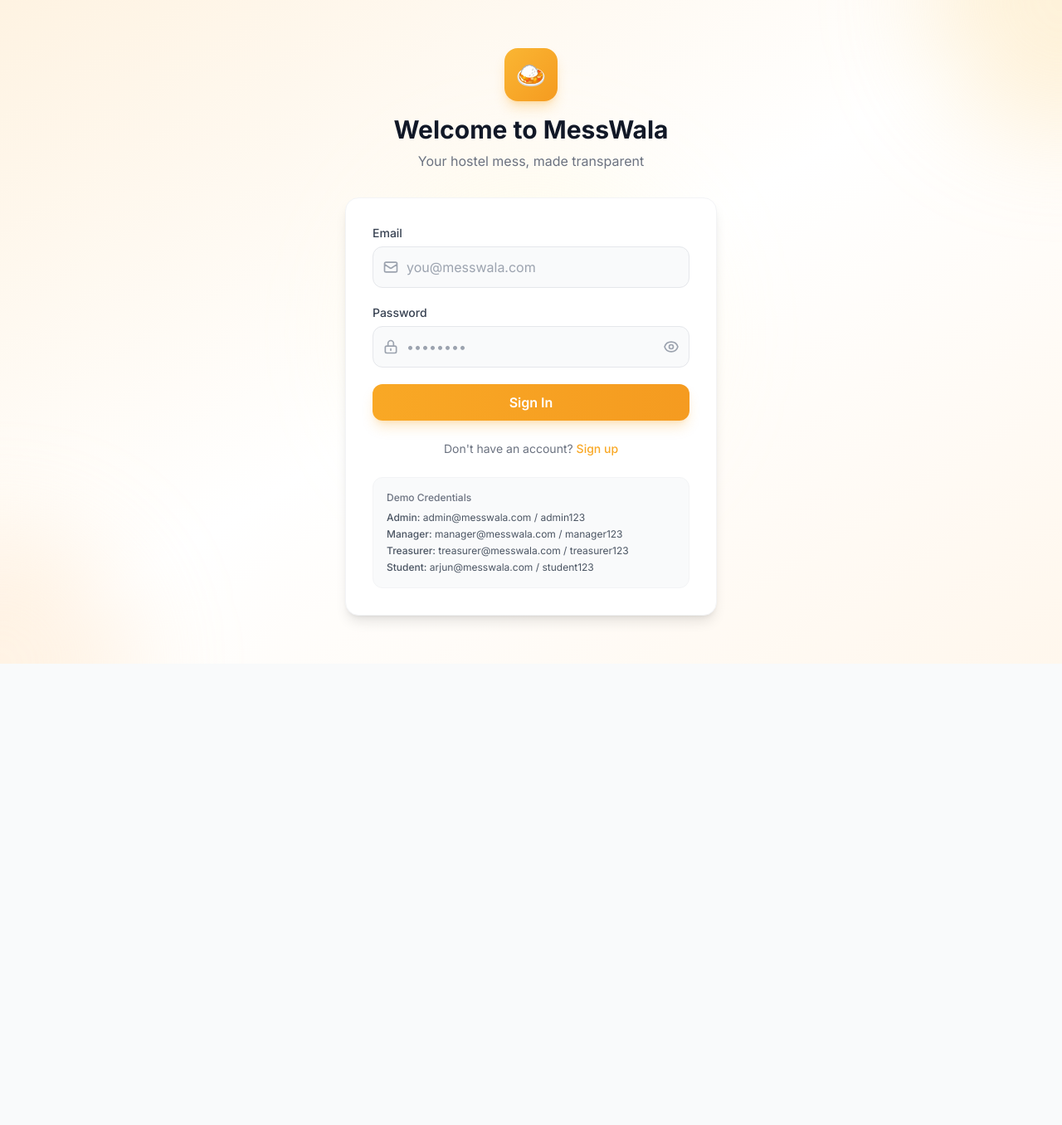
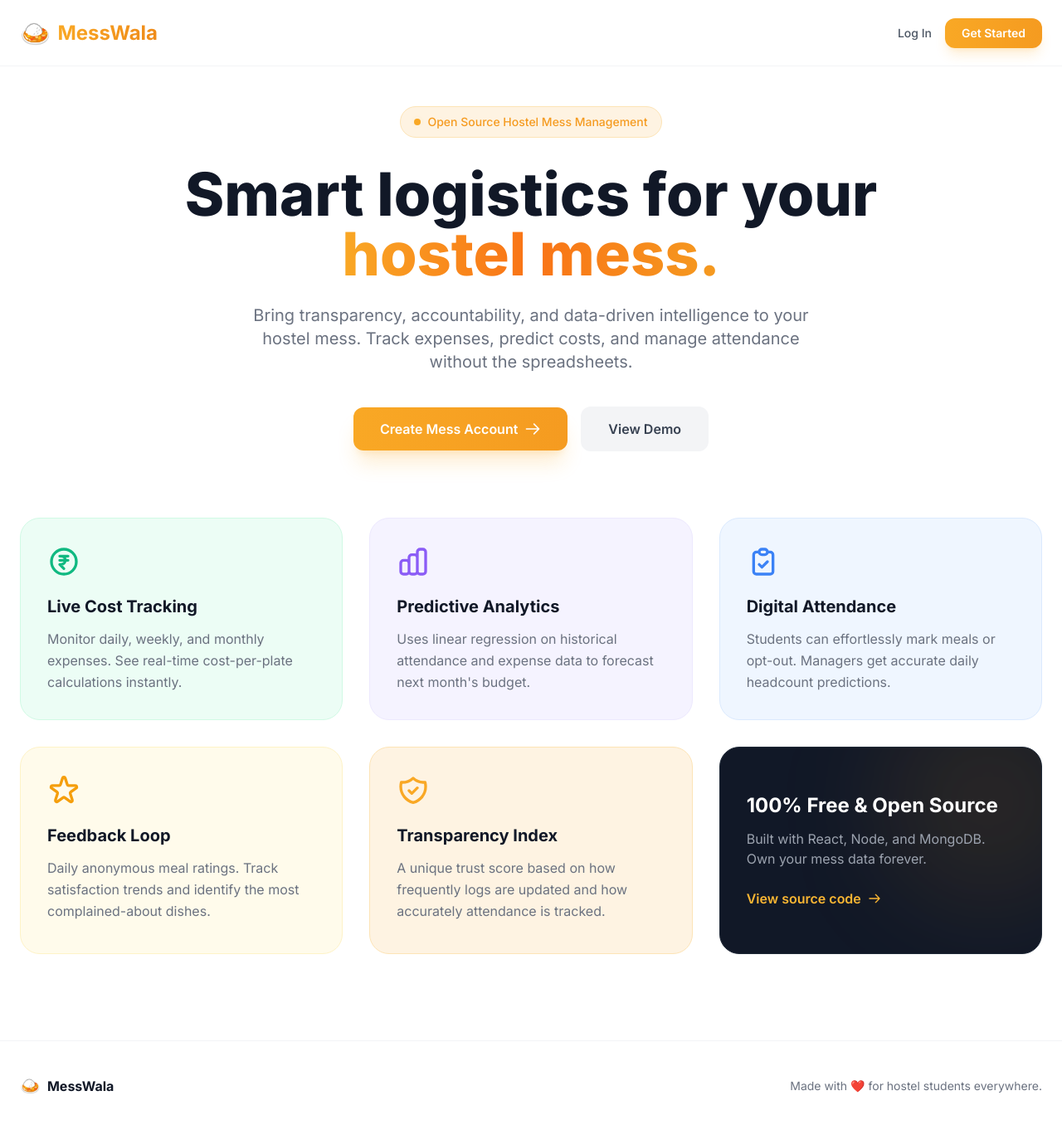
Before and after one commit to soumyadeepsarkar-2004/MessWala, a React (Vite) app in the folder frontend/: page / in a window 1280 px wide. Before the commit this address led to /login. Shown: the top 1356 px of the page at 83% size. Before the commit the page ends 800 px from the top, so only its background shows below. Built offline with nearby package versions, Linux system fonts and the light colour scheme; no server answers.

Commit message:
Deployment configs to fix Railway build and Vercel routing

```diff
--- a/frontend/src/App.jsx
+++ b/frontend/src/App.jsx
@@ -10,6 +10,7 @@ import AnalyticsPage from './pages/AnalyticsPage';
 import FeedbackPage from './pages/FeedbackPage';
 import MenuPage from './pages/MenuPage';
 import TasksPage from './pages/TasksPage';
+import HomePage from './pages/HomePage';
 
 const ProtectedRoute = ({ children, roles }) => {
     const { user, loading } = useAuth();
@@ -36,6 +37,7 @@ export default function App() {
             {user && <Navbar />}
             <main className={user ? 'pt-16' : ''}>
                 <Routes>
+                    <Route path="/" element={user ? <Navigate to="/dashboard" /> : <HomePage />} />
                     <Route path="/login" element={user ? <Navigate to="/dashboard" /> : <LoginPage />} />
                     <Route path="/register" element={user ? <Navigate to="/dashboard" /> : <RegisterPage />} />
                     <Route path="/dashboard" element={<ProtectedRoute><DashboardPage /></ProtectedRoute>} />
@@ -45,7 +47,7 @@ export default function App() {
                     <Route path="/feedback" element={<ProtectedRoute><FeedbackPage /></ProtectedRoute>} />
                     <Route path="/menu" element={<ProtectedRoute><MenuPage /></ProtectedRoute>} />
                     <Route path="/tasks" element={<ProtectedRoute><TasksPage /></ProtectedRoute>} />
-                    <Route path="*" element={<Navigate to={user ? '/dashboard' : '/login'} />} />
+                    <Route path="*" element={<Navigate to={user ? '/dashboard' : '/'} />} />
                 </Routes>
             </main>
         </div>
--- /dev/null
+++ b/frontend/src/pages/HomePage.jsx
@@ -0,0 +1,131 @@
+import { Link } from 'react-router-dom';
+import { HiOutlineChartBar, HiOutlineCurrencyRupee, HiOutlineClipboardCheck, HiOutlineStar, HiOutlineShieldCheck, HiOutlineArrowRight } from 'react-icons/hi';
+
+export default function HomePage() {
+    return (
+        <div className="min-h-screen bg-white dark:bg-dark-950 transition-colors duration-300 selection:bg-primary-500/30">
+            {/* Header */}
+            <header className="fixed top-0 left-0 right-0 z-50 h-20 bg-white/80 dark:bg-dark-950/80 backdrop-blur-xl border-b border-gray-100 dark:border-dark-800">
+                <div className="max-w-7xl mx-auto px-6 h-full flex items-center justify-between">
+                    <div className="flex items-center gap-2 group">
+                        <span className="text-3xl">🍛</span>
+                        <span className="text-2xl font-bold bg-gradient-to-r from-primary-500 to-primary-700 bg-clip-text text-transparent">
+                            MessWala
+                        </span>
+                    </div>
+                    <div className="flex items-center gap-4">
+                        <Link to="/login" className="text-sm font-medium text-gray-600 dark:text-gray-300 hover:text-gray-900 dark:hover:text-white transition-colors">
+                            Log In
+                        </Link>
+                        <Link to="/register" className="btn-primary py-2 px-5 text-sm shadow-lg shadow-primary-500/20">
+                            Get Started
+                        </Link>
+                    </div>
+                </div>
+            </header>
+
+            {/* Hero Section */}
+            <main className="pt-32 pb-16 px-6">
+                <div className="max-w-7xl mx-auto">
+                    <div className="text-center max-w-4xl mx-auto mb-20 animate-slide-up">
+                        <div className="inline-flex items-center gap-2 px-4 py-2 rounded-full bg-primary-50 dark:bg-primary-900/10 text-primary-600 dark:text-primary-400 font-medium text-sm mb-8 border border-primary-100 dark:border-primary-900/30">
+                            <span className="relative flex h-2 w-2">
+                                <span className="animate-ping absolute inline-flex h-full w-full rounded-full bg-primary-400 opacity-75"></span>
+                                <span className="relative inline-flex rounded-full h-2 w-2 bg-primary-500"></span>
+                            </span>
+                            Open Source Hostel Mess Management
+                        </div>
+                        <h1 className="text-5xl md:text-7xl font-extrabold text-gray-900 dark:text-white leading-tight mb-6">
+                            Smart logistics for your <br className="hidden md:block" />
+                            <span className="bg-gradient-to-r from-primary-500 via-orange-500 to-primary-600 bg-clip-text text-transparent">
+                                hostel mess.
+                            </span>
+                        </h1>
+                        <p className="text-lg md:text-xl text-gray-500 dark:text-gray-400 mb-10 max-w-2xl mx-auto leading-relaxed">
+                            Bring transparency, accountability, and data-driven intelligence to your hostel mess. Track expenses, predict costs, and manage attendance without the spreadsheets.
+                        </p>
+                        <div className="flex flex-col sm:flex-row items-center justify-center gap-4">
+                            <Link to="/register" className="w-full sm:w-auto btn-primary py-3.5 px-8 text-base shadow-xl shadow-primary-500/20 flex items-center justify-center gap-2 group">
+                                Create Mess Account
+                                <HiOutlineArrowRight className="w-5 h-5 group-hover:translate-x-1 transition-transform" />
+                            </Link>
+                            <Link to="/login" className="w-full sm:w-auto px-8 py-3.5 rounded-xl font-semibold text-gray-700 dark:text-gray-200 bg-gray-100 dark:bg-dark-800 hover:bg-gray-200 dark:hover:bg-dark-700 transition-all text-base border border-transparent dark:border-dark-700 flex items-center justify-center">
+                                View Demo
+                            </Link>
+                        </div>
+                    </div>
+
+                    {/* Features Grid */}
+                    <div className="grid grid-cols-1 md:grid-cols-2 lg:grid-cols-3 gap-8 mt-16 animate-slide-up" style={{ animationDelay: '200ms' }}>
+                        {[
+                            {
+                                icon: HiOutlineCurrencyRupee,
+                                title: 'Live Cost Tracking',
+                                desc: 'Monitor daily, weekly, and monthly expenses. See real-time cost-per-plate calculations instantly.',
+                                color: 'text-emerald-500',
+                                bg: 'bg-emerald-50 dark:bg-emerald-900/10 border-emerald-100 dark:border-emerald-900/30'
+                            },
+                            {
+                                icon: HiOutlineChartBar,
+                                title: 'Predictive Analytics',
+                                desc: 'Uses linear regression on historical attendance and expense data to forecast next month\'s budget.',
+                                color: 'text-violet-500',
+                                bg: 'bg-violet-50 dark:bg-violet-900/10 border-violet-100 dark:border-violet-900/30'
+                            },
+                            {
+                                icon: HiOutlineClipboardCheck,
+                                title: 'Digital Attendance',
+                                desc: 'Students can effortlessly mark meals or opt-out. Managers get accurate daily headcount predictions.',
+                                color: 'text-blue-500',
+                                bg: 'bg-blue-50 dark:bg-blue-900/10 border-blue-100 dark:border-blue-900/30'
+                            },
+                            {
+                                icon: HiOutlineStar,
+                                title: 'Feedback Loop',
+                                desc: 'Daily anonymous meal ratings. Track satisfaction trends and identify the most complained-about dishes.',
+                                color: 'text-amber-500',
+                                bg: 'bg-amber-50 dark:bg-amber-900/10 border-amber-100 dark:border-amber-900/30'
+                            },
+                            {
+                                icon: HiOutlineShieldCheck,
+                                title: 'Transparency Index',
+                                desc: 'A unique trust score based on how frequently logs are updated and how accurately attendance is tracked.',
+                                color: 'text-primary-500',
+                                bg: 'bg-primary-50 dark:bg-primary-900/10 border-primary-100 dark:border-primary-900/30'
+                            },
+                        ].map((feat, i) => (
+                            <div key={i} className={`p-8 rounded-3xl border ${feat.bg} transition-transform hover:-translate-y-1 duration-300`}>
+                                <feat.icon className={`w-10 h-10 ${feat.color} mb-5`} />
+                                <h3 className="text-xl font-bold text-gray-900 dark:text-white mb-3">{feat.title}</h3>
+                                <p className="text-gray-500 dark:text-gray-400 leading-relaxed">{feat.desc}</p>
+                            </div>
+                        ))}
+
+                        {/* FOSS Callout */}
+                        <div className="p-8 rounded-3xl bg-gray-900 dark:bg-black border border-gray-800 flex flex-col justify-center items-start text-left min-h-[250px] relative overflow-hidden group">
+                            <div className="absolute top-0 right-0 p-32 bg-primary-500/10 rounded-full blur-3xl -mr-16 -mt-16 group-hover:bg-primary-500/20 transition-all duration-700"></div>
+                            <h3 className="text-2xl font-bold text-white mb-3 relative z-10">100% Free & Open Source</h3>
+                            <p className="text-gray-400 mb-6 relative z-10">Built with React, Node, and MongoDB. Own your mess data forever.</p>
+                            <a href="https://github.com/soumyadeepsarkar-2004/MessWala" target="_blank" rel="noreferrer" className="text-primary-400 font-semibold flex items-center gap-2 hover:text-primary-300 transition-colors relative z-10">
+                                View source code <HiOutlineArrowRight className="w-4 h-4" />
+                            </a>
+                        </div>
+                    </div>
+                </div>
+            </main>
+
+            {/* Footer */}
+            <footer className="border-t border-gray-100 dark:border-dark-800 py-10 mt-10">
+                <div className="max-w-7xl mx-auto px-6 flex flex-col md:flex-row items-center justify-between gap-4">
+                    <div className="flex items-center gap-2">
+                        <span className="text-xl">🍛</span>
+                        <span className="font-bold text-gray-900 dark:text-white">MessWala</span>
+                    </div>
+                    <p className="text-sm text-gray-500 dark:text-gray-400">
+                        Made with ❤️ for hostel students everywhere.
+                    </p>
+                </div>
+            </footer>
+        </div>
+    );
+}
```
Also changed, not shown: frontend/vercel.json, 2 other files (tests, documents, lock files or other folders).
